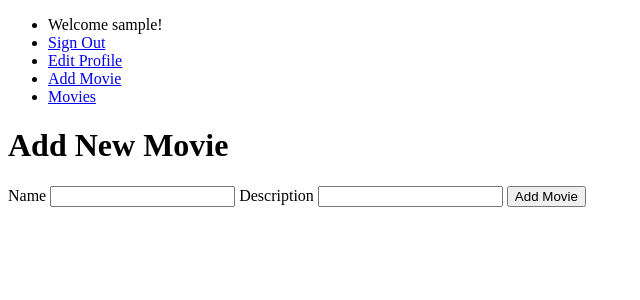
After one commit to andrewprogers/movie-review-site, a Rails app: page /movies/new in a window 1280 px wide. The commit adds this page. Shown: the top 300 px of the page, without its empty margins (0-640 px from the left). Run offline with Rails 7, Linux system fonts and the light colour scheme; the visitor is signed in with stand-in values (Sample User, id 1).

Commit message:
implemented and tested index, new, and show for movies

```diff
--- /dev/null
+++ b/app/controllers/movies_controller.rb
@@ -0,0 +1,35 @@
+class MoviesController < ApplicationController
+before_action :authorize_user, except: [:index, :show]
+  def index
+    @movies = Movie.all
+  end
+
+  def show
+    @movie = Movie.find(params[:id])
+  end
+
+  def new
+    @movie = Movie.new
+  end
+
+  def create
+    @movie = Movie.create(movie_params)
+    if @movie.save
+      redirect_to @movie, notice: "Movie successfully added."
+    else
+      render action: 'new'
+    end
+  end
+
+  private
+
+  def movie_params
+    params.require(:movie).permit(:name, :description)
+  end
+
+  def authorize_user
+    if !user_signed_in?
+      raise ActionController::RoutingError.new("Not Found")
+    end
+  end
+end
--- /dev/null
+++ b/app/models/movie.rb
@@ -0,0 +1,3 @@
+class Movie < ApplicationRecord
+  validates :name, presence: true
+end
--- a/app/views/layouts/application.html.erb
+++ b/app/views/layouts/application.html.erb
@@ -15,10 +15,12 @@
           <li>Welcome <%= current_user.username %>!</li>
           <li><%= link_to "Sign Out", destroy_user_session_path, method: :delete %></li>
           <li><%= link_to "Edit Profile", edit_user_registration_path %></li>
+          <li><%= link_to "Add Movie", new_movie_path %></li>
         <% else %>
           <li><%= link_to 'Sign Up', new_user_registration_path %></li>
           <li><%= link_to 'Sign In', new_user_session_path %></li>
         <% end %>
+        <li><%= link_to "Movies", movies_path %></li>
       </ul>
     </nav>
     <p class="notice"><%= notice %></p>
--- /dev/null
+++ b/app/views/movies/index.html.erb
@@ -0,0 +1,6 @@
+<h1>Movies</h1>
+<ul>
+  <% @movies.each do |movie| %>
+    <li><%= link_to movie.name, movie %></li>
+    <% end %>
+</ul>
--- /dev/null
+++ b/app/views/movies/new.html.erb
@@ -0,0 +1,14 @@
+<h1>Add New Movie</h1>
+
+<%if @movie.errors.any?%>
+    <%@movie.errors.full_messages.each do |msg|%>
+    <div> <%=msg%></div>
+    <%end%>
+<%end%>
+<%= form_for @movie do |f| %>
+    <%=    f.label :name%>
+    <%=    f.text_field :name%>
+    <%=    f.label :description%>
+    <%=    f.text_field :description%>
+    <%=    f.submit "Add Movie" %>
+<%end%>
--- /dev/null
+++ b/app/views/movies/show.html.erb
@@ -0,0 +1,3 @@
+<%= flash[:notice] %>
+<h1><%=@movie.name %></h1>
+<p>Description: <%= @movie.description%></p>
--- a/config/routes.rb
+++ b/config/routes.rb
@@ -2,6 +2,7 @@ Rails.application.routes.draw do
   devise_for :users
   # For details on the DSL available within this file, see http://guides.rubyonrails.org/routing.html
   root "static_pages#index"
+  resources :movies
 
 
 
```
Also changed, not shown: db/migrate/20170719142946_create_movies.rb (added, +9 -0 lines), spec/features/add_movie_spec.rb (added, +50 -0 lines), spec/features/view_movie_spec.rb (added, +18 -0 lines), spec/features/view_movies_list_spec.rb (added, +46 -0 lines), spec/models/movie_spec.rb (added, +7 -0 lines), db/schema.rb.
